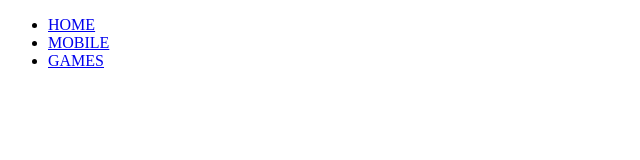
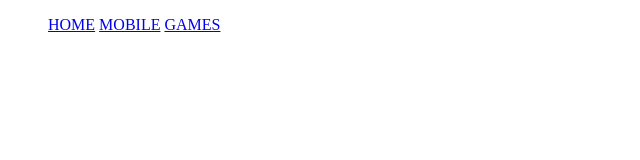
Before and after one commit to IanZenker/projetoHTML, a plain HTML site: page index.html in a window 1280 px wide. Shown: the whole page, without its empty margins (0-640 px from the left). Drawn offline with Linux system fonts and the light colour scheme.

Commit message:
alteracao2

```diff
--- a/index.html
+++ b/index.html
@@ -10,9 +10,9 @@
     <div>
         <nav>
             <ul>
-                <span><li><a href="index.html">HOME</a></li></span>
-                <span><li><a href="mobile.html">MOBILE</a></li></span>
-                <span><li><a href="games.html">GAMES</a></li></span>
+                <span><a href="index.html">HOME</a></span>
+                <span><a href="mobile.html">MOBILE</a></span>
+                <span><a href="games.html">GAMES</a></span>
             </ul>
         </nav>
     </div>
```
